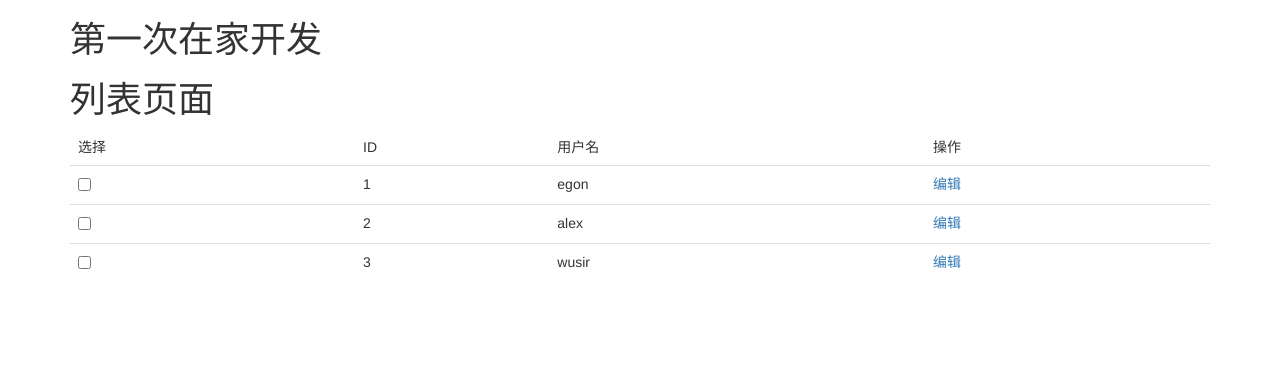
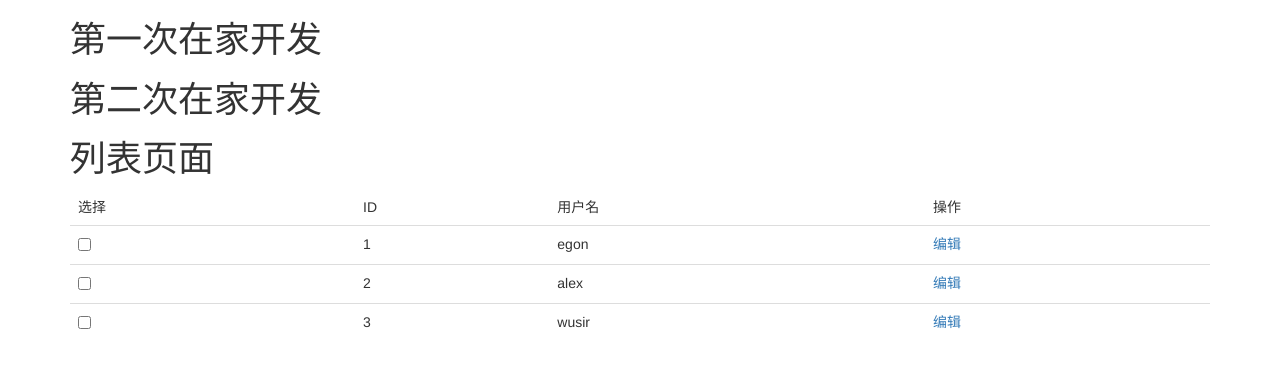
Before and after one commit to zhbittt/stark, a Django app: page /stark/app01/userinfo/ in a window 1280 px wide. Shown: the top 368 px of the page. Run offline with Django 3.2, Linux system fonts and the light colour scheme; data comes from the database, SQL or seed files in the repository; some libraries are stand-ins or nearby versions.

Commit message:
在公司开发

```diff
--- a/stark/templates/stark/changelist.html
+++ b/stark/templates/stark/changelist.html
@@ -13,6 +13,7 @@
 <div class="container">
 
     <h1>第一次在家开发</h1>
+    <h1>第二次在家开发</h1>
     <h1>列表页面</h1>
     <table class="table table_bordered">
 
```
